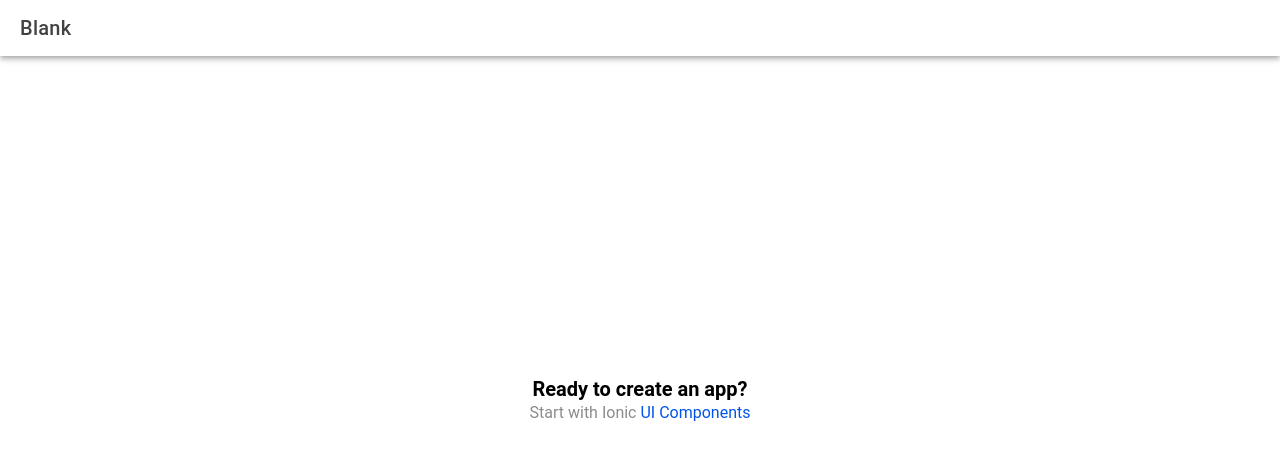
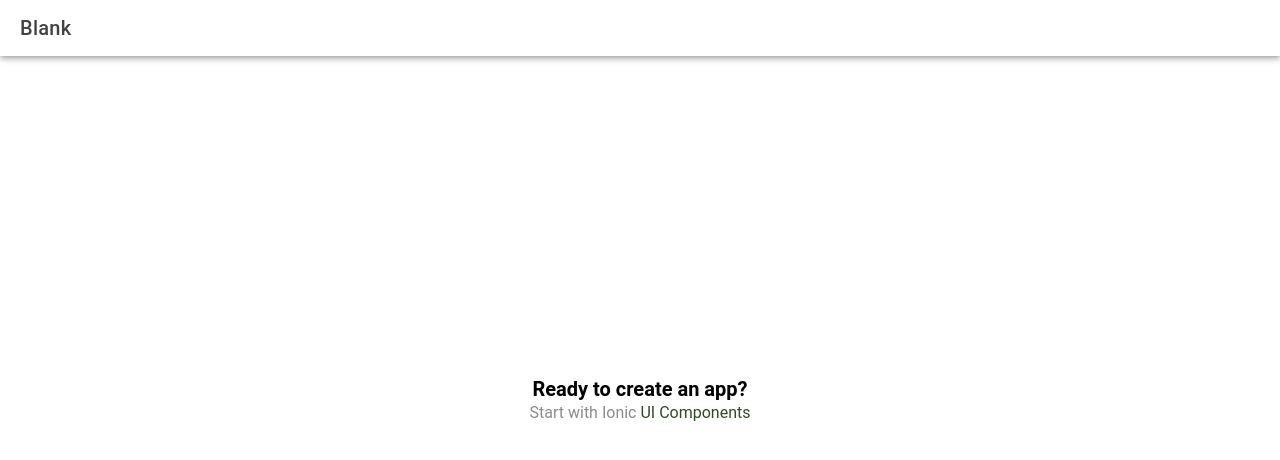
Before and after one commit to annisasa314/plantwise, a React (Vite) app: page /home in a window 1280 px wide. Shown: the top 460 px of the page. Built offline with nearby package versions, Linux system fonts and the light colour scheme.

Commit message:
add ionic css variabel

```diff
--- a/src/theme/variables.css
+++ b/src/theme/variables.css
@@ -1,2 +1,69 @@
 /* For information on how to create your own theme, please see:
 http://ionicframework.com/docs/theming/ */
+
+/** Ionic CSS Variables **/
+:root {
+  /** primary **/
+  --ion-color-primary: #2f4b26;
+  --ion-color-primary-rgb: 47, 75, 38;
+  --ion-color-primary-contrast: #ffffff;
+  --ion-color-primary-contrast-rgb: 255, 255, 255;
+  --ion-color-primary-shade: #294322; /* Lebih gelap untuk bayangan */
+  --ion-color-primary-tint: #3a5e2f; /* Lebih terang untuk warna tint */
+
+  /** secondary **/
+  --ion-color-secondary: #3e885b;
+  --ion-color-secondary-rgb: 62, 136, 91;
+  --ion-color-secondary-contrast: #ffffff;
+  --ion-color-secondary-contrast-rgb: 255, 255, 255;
+  --ion-color-secondary-shade: #36784f; /* Lebih gelap untuk bayangan */
+  --ion-color-secondary-tint: #509d6c; /* Lebih terang untuk warna tint */
+
+  /** tertiary **/
+  --ion-color-tertiary: #c0d7bb;
+  --ion-color-tertiary-rgb: 192, 215, 187;
+  --ion-color-tertiary-contrast: #000000; /* Menggunakan kontras gelap untuk keterbacaan */
+  --ion-color-tertiary-contrast-rgb: 0, 0, 0;
+  --ion-color-tertiary-shade: #acbfaa; /* Lebih gelap untuk bayangan */
+  --ion-color-tertiary-tint: #cce1c7; /* Lebih terang untuk warna tint */
+
+  /** warning **/
+  --ion-color-warning: #ffc409;
+  --ion-color-warning-rgb: 255, 196, 9;
+  --ion-color-warning-contrast: #000000;
+  --ion-color-warning-contrast-rgb: 0, 0, 0;
+  --ion-color-warning-shade: #e0ac08;
+  --ion-color-warning-tint: #ffca22;
+
+  /** danger **/
+  --ion-color-danger: #eb445a;
+  --ion-color-danger-rgb: 235, 68, 90;
+  --ion-color-danger-contrast: #ffffff;
+  --ion-color-danger-contrast-rgb: 255, 255, 255;
+  --ion-color-danger-shade: #cf3c4f;
+  --ion-color-danger-tint: #ed576b;
+
+  /** dark **/
+  --ion-color-dark: #222428;
+  --ion-color-dark-rgb: 34, 36, 40;
+  --ion-color-dark-contrast: #ffffff;
+  --ion-color-dark-contrast-rgb: 255, 255, 255;
+  --ion-color-dark-shade: #1e2023;
+  --ion-color-dark-tint: #383a3e;
+
+  /** medium **/
+  --ion-color-medium: #92949c;
+  --ion-color-medium-rgb: 146, 148, 156;
+  --ion-color-medium-contrast: #ffffff;
+  --ion-color-medium-contrast-rgb: 255, 255, 255;
+  --ion-color-medium-shade: #808289;
+  --ion-color-medium-tint: #9d9fa6;
+
+  /** light **/
+  --ion-color-light: #f4f5f8;
+  --ion-color-light-rgb: 244, 245, 248;
+  --ion-color-light-contrast: #000000;
+  --ion-color-light-contrast-rgb: 0, 0, 0;
+  --ion-color-light-shade: #d7d8da;
+  --ion-color-light-tint: #f5f6f9;
+}
```
